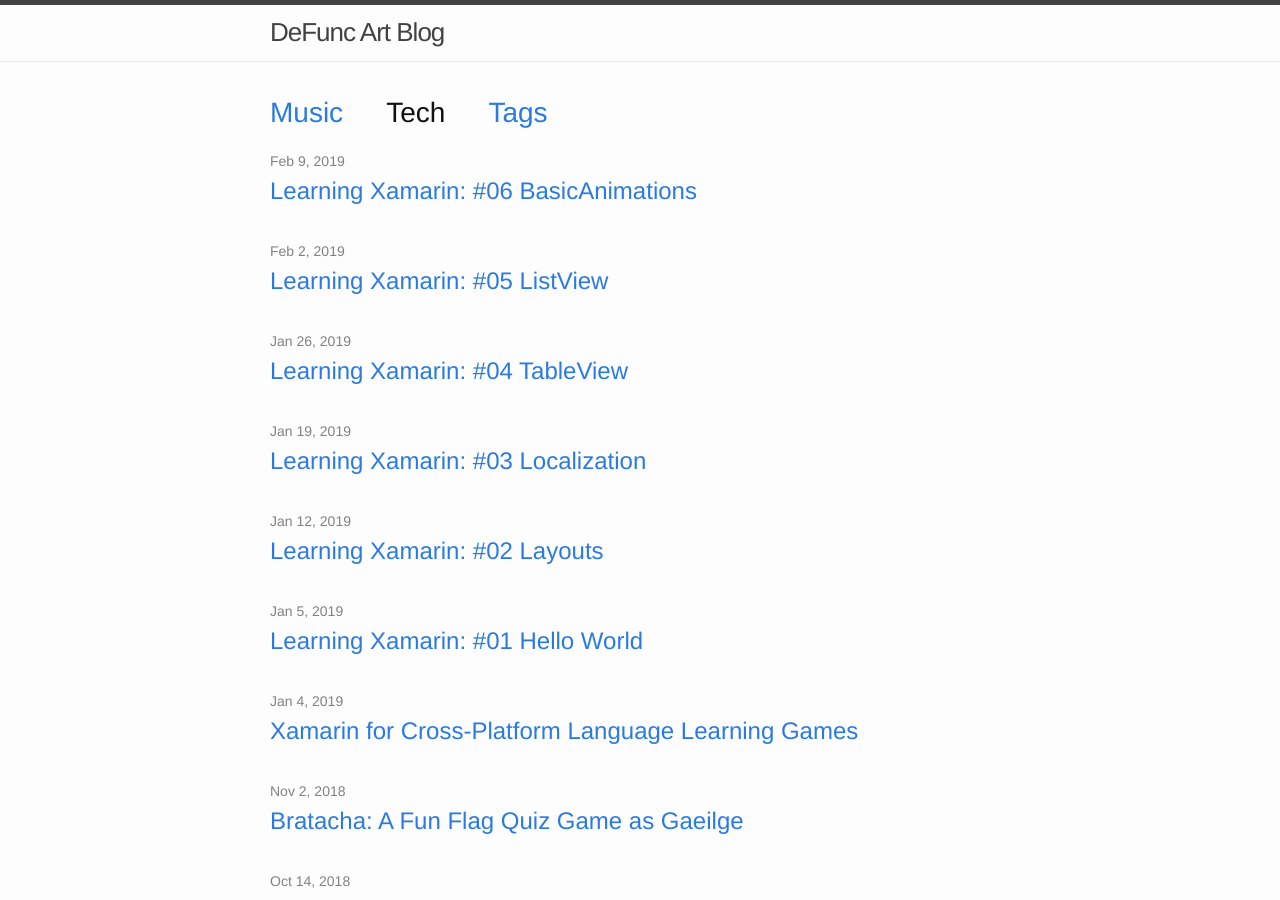
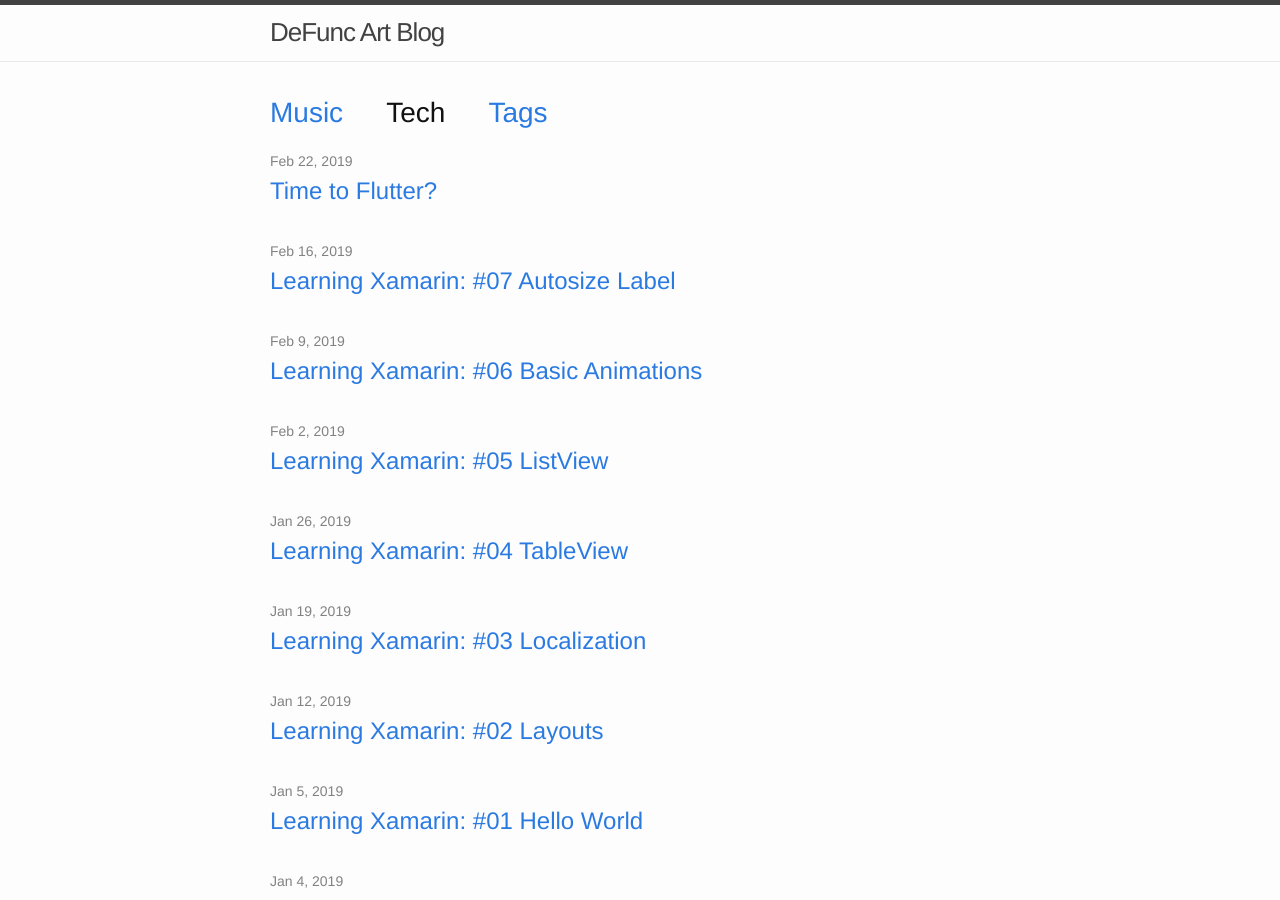
Before and after one commit to defuncart/blog, a Jekyll site: the page built from index.md, in a window 1280 px wide and 900 px high. Built offline with Jekyll 4.4.1, drawn with Linux system fonts in a browser that asks for light colours.

Commit message:
End feb posts.

```diff
--- a/_posts/tech/2019/2019-02-09-learning-xamarin-05-basicanimations.md
+++ b/_posts/tech/2019/2019-02-09-learning-xamarin-06-basic-animations.md
@@ -1,6 +1,6 @@
 ---
 layout: postRedirect
-title: 'Learning Xamarin: #06 BasicAnimations'
+title: 'Learning Xamarin: #06 Basic Animations'
 date: 2019-02-09 16:00:00 +01:00
 redirect_to: https://github.com/defuncart/Xamarin/tree/master/06-BasicAnimations
 category: tech
--- /dev/null
+++ b/_posts/tech/2019/2019-02-16-learning-xamarin-07-autosize-label.md
@@ -0,0 +1,9 @@
+---
+layout: postRedirect
+title: 'Learning Xamarin: #07 Autosize Label'
+date: 2019-02-16 16:00:00 +01:00
+redirect_to: https://github.com/defuncart/Xamarin/tree/master/07-AutosizeLabel
+category: tech
+tags:
+- Xamarin
+---
```
Also changed, not shown: _posts/tech/2019/2019-02-22-time-to-flutter.md (added, +42 -0 lines), tags/Flutter.md (added, +5 -0 lines).
